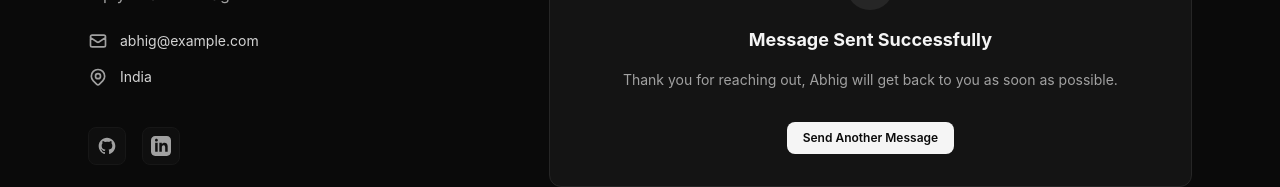
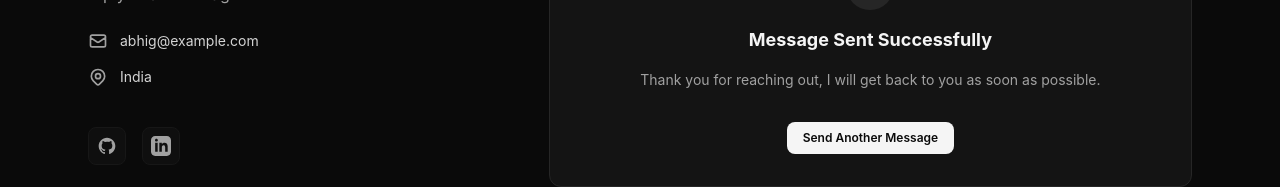
Before and after one commit to Abhigyangogoi-dev/portfolio, a React (Vite) app: page / in a window 1280 px wide. Both pictures are taken after typing "Sample", "name@example.com", "Sample", "Sample" into the empty fields and a click on the button "Send Message". Shown: the part 3274-3461 px from the top of the page. Built offline with nearby package versions, Linux system fonts and the light colour scheme.

Commit message:
Change email and update response text
Updated email address and modified response message.

```diff
--- a/src/App.jsx
+++ b/src/App.jsx
@@ -365,7 +365,7 @@ function App() {
                   <svg className="h-5 w-5 text-neutral-400" fill="none" viewBox="0 0 24 24" stroke="currentColor">
                     <path strokeLinecap="round" strokeLinejoin="round" strokeWidth={2} d="M3 8l7.89 5.26a2 2 0 002.22 0L21 8M5 19h14a2 2 0 002-2V7a2 2 0 00-2-2H5a2 2 0 00-2 2v10a2 2 0 002 2z" />
                   </svg>
-                  <a href="mailto:abhig@example.com" className="hover:text-neutral-100 transition-colors text-sm">
+                  <a href="mailto:abhigyansmile@gmail.com" className="hover:text-neutral-100 transition-colors text-sm">
                     abhig@example.com
                   </a>
                 </div>
@@ -414,7 +414,7 @@ function App() {
                   </div>
                   <h4 className="text-lg font-bold text-neutral-100">Message Sent Successfully</h4>
                   <p className="text-sm text-neutral-400">
-                    Thank you for reaching out, Abhig will get back to you as soon as possible.
+                    Thank you for reaching out, I will get back to you as soon as possible.
                   </p>
                   <button
                     onClick={resetFormStatus}
```
